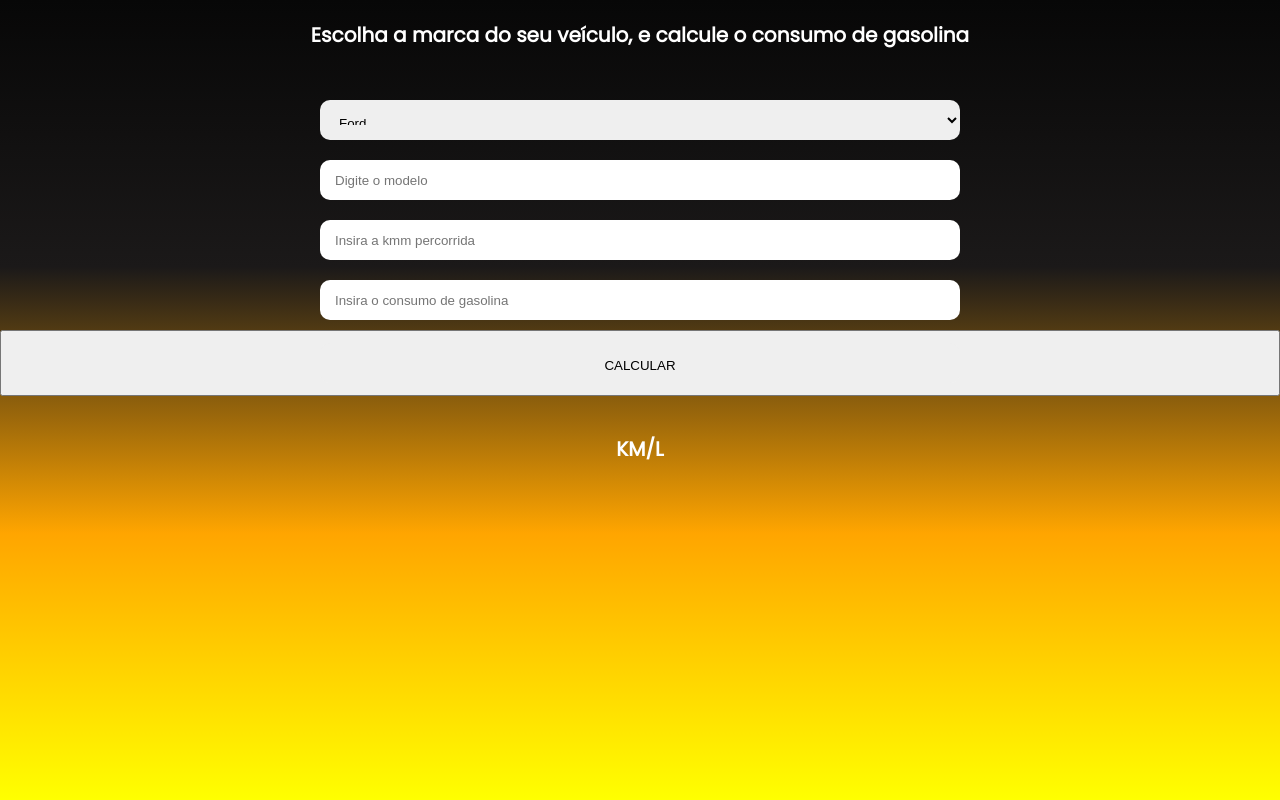
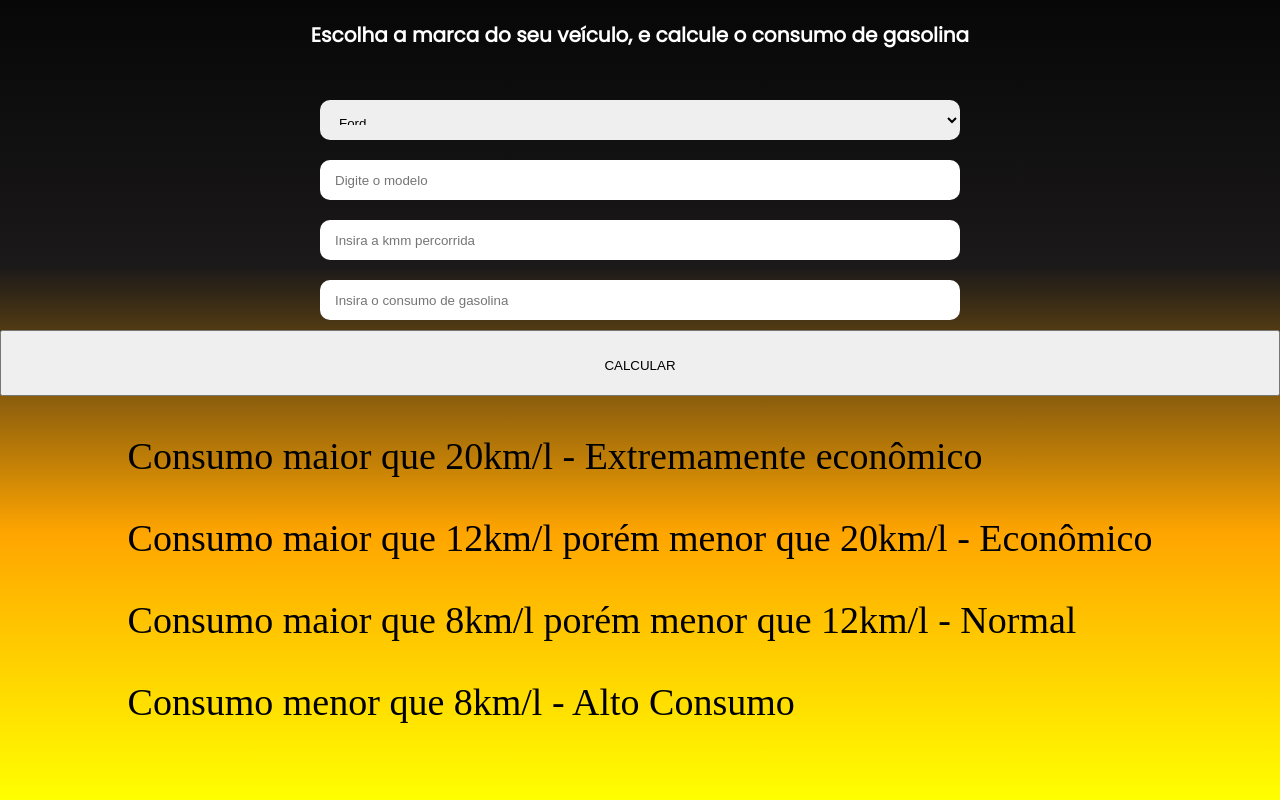
Before and after one commit to gabzcode777/GasolinaUtilizada, a website: page www/index.html in a window 1280 px wide. Drawn offline with Linux system fonts and the light colour scheme.

Commit message:
Update index.html

```diff
--- a/www/index.html
+++ b/www/index.html
@@ -34,13 +34,15 @@
     <button>
     <input type="button" value="CALCULAR" onclick="calcularconsumo()">
     </button>
+    <span id="resultado"></span>
+    <div class= "linha">
     <br>
-    <div class= "linha">
-
-    <span id="consumo"></span>
-           <span>
-    <h3 style="font-family= Arial">KM/L</h3>
-           </span>
+           <div class="table">
+                <p id="paragraph1">Consumo maior que 20km/l - Extremamente econômico</p>
+                <p id="paragraph2">Consumo maior que 12km/l porém menor que 20km/l - Econômico</p>
+                <p id="paragraph3">Consumo maior que 8km/l porém menor que 12km/l - Normal</p>
+                <p id="paragraph4">Consumo menor que 8km/l - Alto Consumo</p>
+            </div>
     </div>
     </form>
 </div>
```
